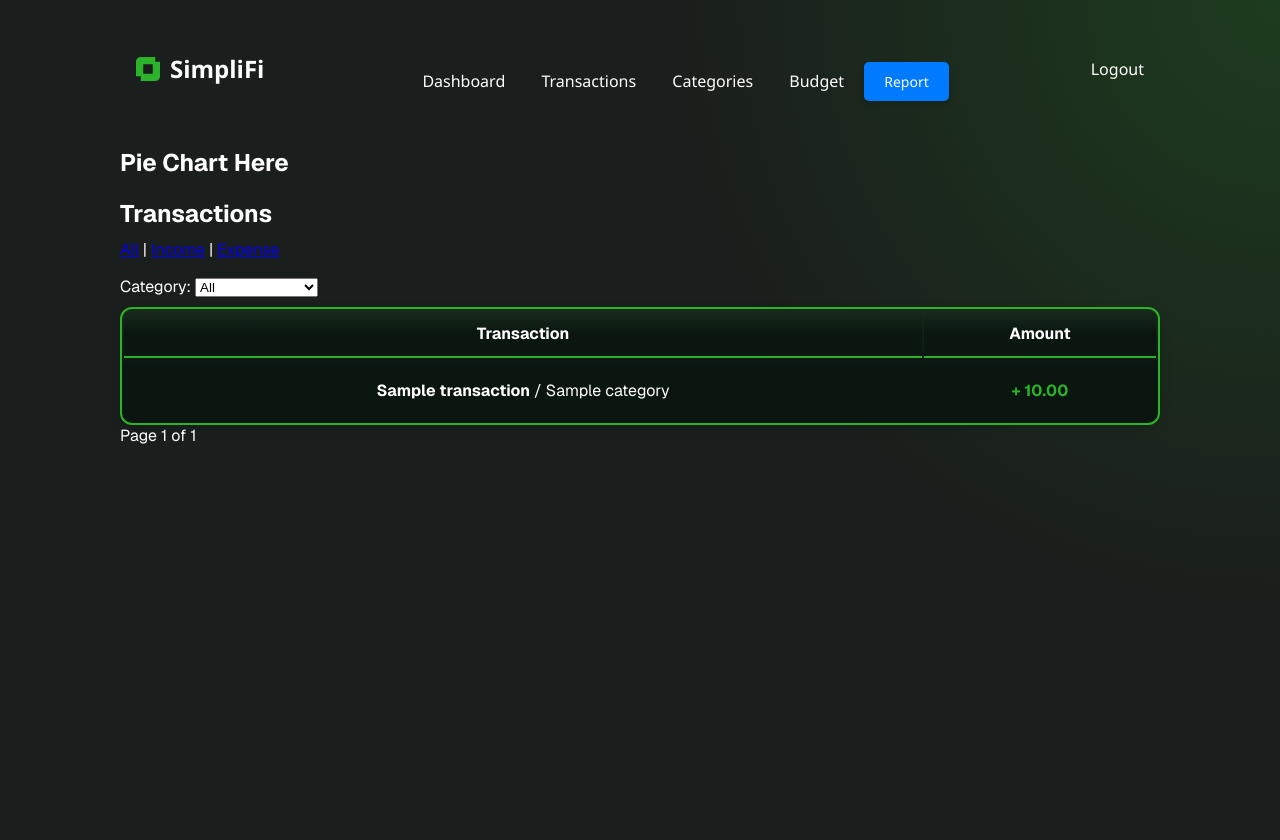
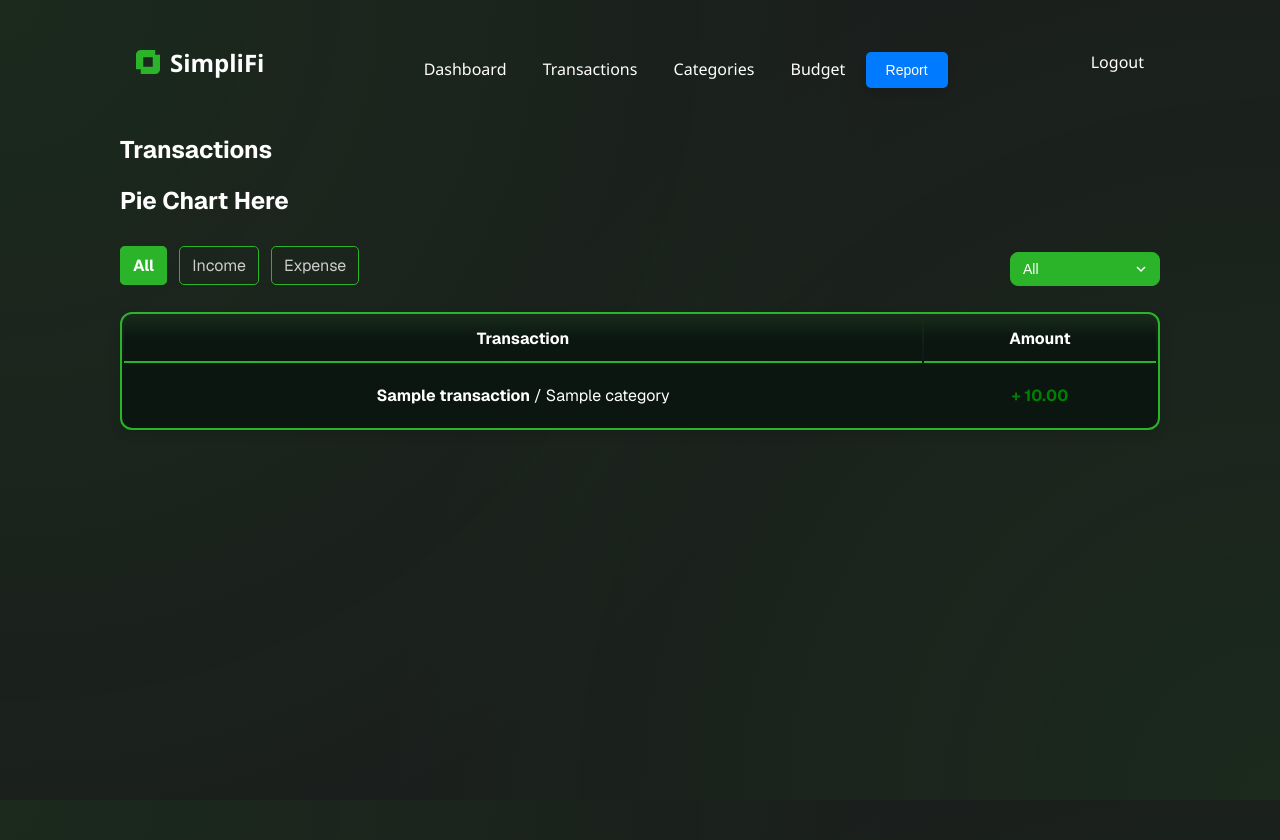
Before and after one commit to Mekuuuuu/cmsc126-long-exam-2, a Django app: page /transactions/ in a window 1280 px wide. Run offline with Django 5.2, Linux system fonts and the light colour scheme; a user stored in the database is signed in; tables that the repository leaves empty hold one stand-in row (values such as "Sample post").

Commit message:
layout transactions page

```diff
--- a/budget_tracker/accounts/templates/auth1_app/transactions.html
+++ b/budget_tracker/accounts/templates/auth1_app/transactions.html
@@ -9,26 +9,25 @@
     <meta charset="UTF-8">
     <meta name="viewport" content="width=device-width, initial-scale=1.0">
     <title>Home</title>
-    <link rel="stylesheet" href="{% static 'css/homestyle.css' %}">
+    <link rel="stylesheet" href="{% static 'css/transactionsstyle.css' %}">
     <link rel="stylesheet" href="https://fonts.googleapis.com/css2?family=Geist:wght@400;700&display=swap">
 </head>
 <body>
 
+    <h2>Transactions</h2>
     <h2>Pie Chart Here</h2>
 
-    <h2>Transactions</h2>
-
     <!-- Filter Toggle -->
+    <div class="filter-bar">
         <div class="filters">
-        <a href="?type=all&category=all" class="{% if filter_type == 'all' %}active{% endif %}">All</a> |
-        <a href="?type=income&category=all" class="{% if filter_type == 'income' %}active{% endif %}">Income</a> |
+            <a href="?type=all&category=all" class="{% if filter_type == 'all' %}active{% endif %}">All</a>
+            <a href="?type=income&category=all" class="{% if filter_type == 'income' %}active{% endif %}">Income</a>
             <a href="?type=expense&category=all" class="{% if filter_type == 'expense' %}active{% endif %}">Expense</a>
         </div>
 
         <!-- Category Dropdown -->
         <form method="get" style="margin-top: 1em;">
             <input type="hidden" name="type" value="{{ filter_type }}">
-        <label for="category">Category:</label>
             <select name="category" id="category" onchange="this.form.submit()">
                 <option value="all" {% if selected_category == 'all' %}selected{% endif %}>All</option>
                 {% for category in categories %}
@@ -38,6 +37,7 @@
                 {% endfor %}
             </select>
         </form>
+    </div>
     <table>
         <thead>
             <tr>
@@ -64,6 +64,7 @@
         </tbody>
     </table>
 
+    {% if page_obj.paginator.num_pages > 1 %}
     <div class="pagination">
         {% if page_obj.has_previous %}
             <a href="?type={{ filter_type }}&category={{ selected_category }}&page={{ page_obj.previous_page_number }}">Previous</a>
@@ -75,6 +76,7 @@
             <a href="?type={{ filter_type }}&category={{ selected_category }}&page={{ page_obj.next_page_number }}">Next</a>
         {% endif %}
     </div>
+{% endif %}
 
 </body>
 {% endblock %}
--- /dev/null
+++ b/budget_tracker/static/css/transactionsstyle.css
@@ -0,0 +1,324 @@
+/* General Reset and Typography */
+body {
+    margin: 20px;
+    padding: 0 100px;
+    font-family: 'Geist', sans-serif;
+    background-color: #1A1E1C;
+    background:
+        radial-gradient(circle at bottom right, rgba(43, 179, 42, 0.08) 0%, transparent 60%),
+        radial-gradient(circle at top left, rgba(43, 179, 42, 0.08) 0%, transparent 60%),
+        #1A1E1C;
+    background-attachment: fixed;
+    background-repeat: no-repeat;
+    background-size: cover;
+    color: #fff;
+    box-sizing: border-box;
+    height: 100vh;
+}
+
+.main-content {
+    display: flex;
+    justify-content: space-between;
+    align-items: flex-start;
+    gap: 20px;
+    margin-top: 20px;
+    height: 100%;
+}
+
+/* Navbar styles */
+.navbar {
+    display: flex;
+    justify-content: space-between;
+    align-items: center;
+    padding: 1rem;
+    color: #fff;
+    font-family: 'Segoe UI', sans-serif;
+    flex-wrap: wrap;
+    margin-bottom: 30px;
+}
+
+.navbar a {
+    text-decoration: none;
+}
+
+
+.nav-left .nav-logo {
+    font-size: 1.5rem;
+    font-weight: bold;
+    color: #ffff;
+}
+
+.nav-center a {
+    margin: 0 1rem;
+    color: #fff;
+    font-weight: 500;
+    transition: color 0.3s ease;
+}
+
+.nav-center a:hover {
+    color: #2BB32A;
+}
+
+/* Right section (logout) */
+.nav-right a {
+    color: #fff;
+    font-weight: 500;
+    transition: color 0.3s ease;
+}
+
+.nav-right a:hover {
+    color: #2BB32A;
+}
+
+/* Responsive styles */
+@media (max-width: 768px) {
+    .navbar {
+        flex-direction: column;
+        align-items: flex-start;
+        gap: 0.5rem;
+    }
+
+    .nav-center,
+    .nav-right {
+        width: 100%;
+        display: flex;
+        flex-direction: column;
+        gap: 0.5rem;
+    }
+
+    .nav-center a,
+    .nav-right a {
+        margin: 0;
+        /* Remove horizontal margins for vertical layout */
+    }
+}
+
+/* For smaller screens (responsive) */
+@media screen and (max-width: 768px) {
+    .page-wrapper {
+        flex-direction: column;
+    }
+
+    .left-side,
+    .right-side {
+        width: 100%;
+    }
+}
+
+*,
+*::before,
+*::after {
+    box-sizing: inherit;
+}
+
+.filter-bar {
+    display: flex;
+    justify-content: space-between;
+    align-items: center;
+    flex-wrap: wrap;
+    margin-bottom: 1em;
+}
+
+.filters a {
+    background-color: transparent;
+    border: 1px solid #2BB32A;
+    color: #ccc;
+    padding: 8px 12px;
+    border-radius: 5px;
+    text-decoration: none;
+    margin-right: 8px;
+    transition: all 0.2s;
+}
+
+.filters a.active {
+    background-color: #2BB32A;
+    color: #fff;
+    font-weight: bold;
+}
+
+.filters a:last-child {
+    margin-right: 0;
+}
+
+/* Form styles */
+form {
+    display: flex;
+    align-items: center;
+    gap: 10px;
+    margin-top: 20px;
+    margin-bottom: 10px;
+    position: relative;
+}
+
+form label {
+    color: #ffffff;
+    font-weight: 500;
+}
+
+form select {
+    padding: 8px 36px 8px 12px;
+    font-size: 14px;
+    border: 1px solid #2BB32A;
+    border-radius: 8px;
+    background-color: #2BB32A;
+    color: #FFFFFF;
+    appearance: none;
+    cursor: pointer;
+    transition: all 0.3s ease;
+    width: 150px;
+    position: relative;
+    z-index: 1;
+}
+
+form select:hover {
+    border-color: #2a822a;
+    background-color: #142119;
+}
+
+form select option {
+    background-color: #142119;
+    color: #ffffff;
+}
+
+form::after {
+    content: '';
+    position: absolute;
+    top: 50%;
+    right: 14px;
+    transform: translateY(-50%);
+    pointer-events: none;
+    width: 10px;
+    height: 10px;
+    background-image: url('/static/images/arrow-down.png'); /* Adjust path */
+    background-size: contain;
+    background-repeat: no-repeat;
+    background-position: center;
+    z-index: 2;
+}
+
+
+table {
+    width: 100%;
+    border-collapse: separate;
+    border: 2px solid #2BB32A;
+    background: linear-gradient(#182A1B, #0A160F, #0A160F);
+    border-radius: 12px;
+    box-shadow: 0 4px 12px rgba(0, 0, 0, 0.1);
+}
+
+thead th {
+    text-align: center;
+    padding: 12px;
+    background: linear-gradient(#182A1B, #0A160F, #0A160F);
+    border-bottom: 2px solid #2BB32A;
+    border-radius: 12px 12px 0 0;
+}
+
+tbody td {
+    padding: 20px;
+    border-bottom: 1px solid #2BB32A;
+    text-align: center;
+}
+
+.income {
+    color: green;
+    font-weight: bold;
+}
+
+.expense {
+    color: red;
+    font-weight: bold;
+}
+
+/* Modal */
+#transactionModal input,
+#transactionModal textarea,
+#transactionModal select {
+    width: 100%;
+    padding: 8px;
+    margin-top: 4px;
+    border: 2px solid #182A1B;
+    border-radius: 6px;
+    font-family: inherit;
+}
+
+#transactionModal button {
+    margin-right: 10px;
+}
+
+/* Add New Transaction */
+
+/* Header */
+.transactions-header {
+    display: flex;
+    justify-content: space-between;
+    align-items: center;
+    margin-bottom: 20px;
+    color: #ADB2B1;
+    margin-top: 20px;
+}
+
+.transactions-header h2 {
+    margin: 0;
+    color: #fff;
+}
+
+.transactions-header button {
+    background-color: #2BB32A;
+    color: white;
+    border: none;
+    /* padding: 10px 20px; */
+    border-radius: 8px;
+    cursor: pointer;
+    font-size: 15px;
+    font-weight: bold;
+    height: px;
+}
+
+.transactions-header button:hover {
+    background-color: #248824;
+}
+
+Table
+.transaction-table {
+    width: 100%;
+    border-collapse: collapse;
+    background-color: #121413;
+    border-radius: 12px;
+    overflow: hidden;
+    box-shadow: 0 2px 6px rgba(0, 0, 0, 0.1);
+    color: #ADB2B1;
+}
+
+.transaction-table th,
+.transaction-table td {
+    padding: 12px 16px;
+    text-align: left;
+    border-bottom: 1px solid #3D544D;
+}
+
+.transaction-table th {
+    background-color: #1A1E1C;
+    color: #2BB32A;
+}
+
+tbody tr:last-child td {
+    border-bottom: none;
+}
+
+/* Responsive */
+@media (max-width: 600px) {
+    .container {
+        margin: 20px auto;
+        padding: 20px;
+    }
+
+    table {
+        width: 100%;
+    }
+
+    table th,
+    table td {
+        padding: 8px;
+    }
+}
```
Lines whose indentation alone changed are shown as unchanged.
